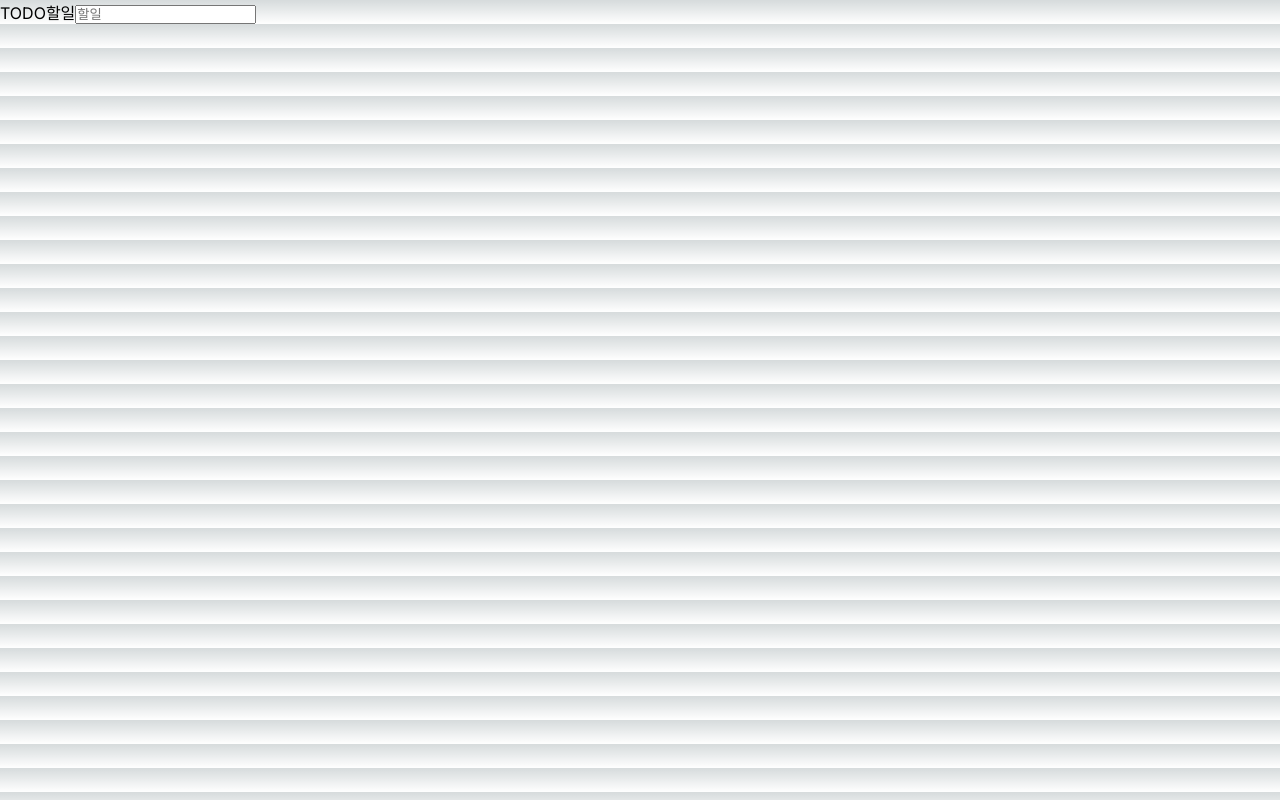
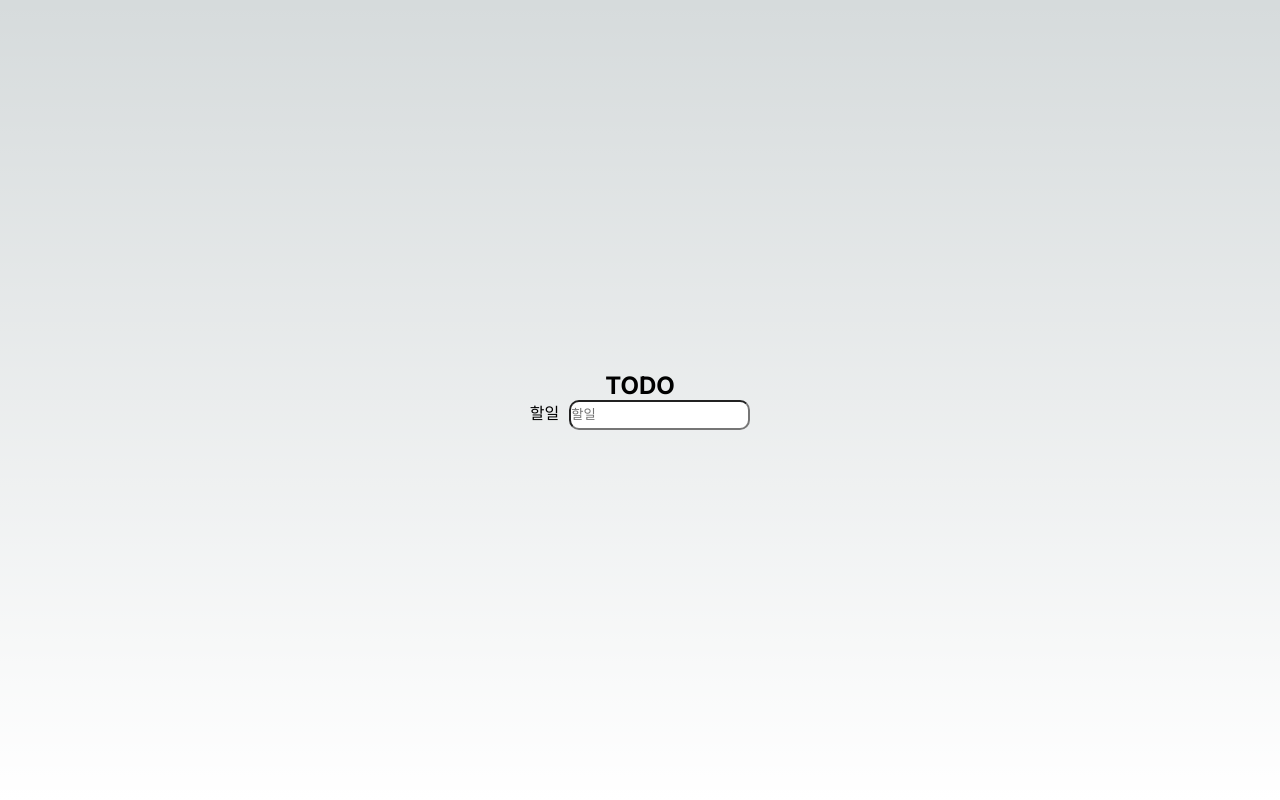
Before and after one commit to dbsgur/next-study, a Next.js app: page / in a window 1280 px wide. Built offline with nearby package versions, Linux system fonts and the light colour scheme.

Commit message:
TrimText input

```diff
--- a/src/app/components/TrimInput.tsx
+++ b/src/app/components/TrimInput.tsx
@@ -1,4 +1,18 @@
 import { useState } from 'react';
+import styled from 'styled-components';
+
+const TrimContainer = styled.div`
+  vertical-align: middle;
+`
+
+const InputLabel = styled.label`
+  margin-right: 10px;
+`
+
+const Input = styled.input`
+  border-radius: 10px;
+  height: 30px;
+`
 
 interface TrimInputProps {
   label: string;
@@ -8,10 +22,10 @@ const TrimInput: React.FC<TrimInputProps> = ({ label }) => {
   const [input, setInput] = useState('');
 
   return (
-    <>
-      <label>{label}</label>
-      <input placeholder={label}/>
-    </>
+    <TrimContainer>
+      <InputLabel>{label}</InputLabel>
+      <Input placeholder={label}/>
+    </TrimContainer>
   );
 };
 
--- a/src/app/page.tsx
+++ b/src/app/page.tsx
@@ -1,10 +1,21 @@
+'use client';
+import styled from 'styled-components';
 import TrimInput from './components/TrimInput';
+
+const Main = styled.main`
+  display: flex;
+  flex-direction: column;
+  justify-content: center;
+  align-items: center;
+  width: 100vw;
+  height: 100vh;
+`
 
 export default function Home() {
   return (
-    <main>
-      TODO
+    <Main>
+      <h2>TODO</h2>
       <TrimInput label='할일'/>
-    </main>
+    </Main>
   )
 }
```
Also changed, not shown: package.json (+4 -3 lines), 1 other file (tests, documents, lock files or other folders).
